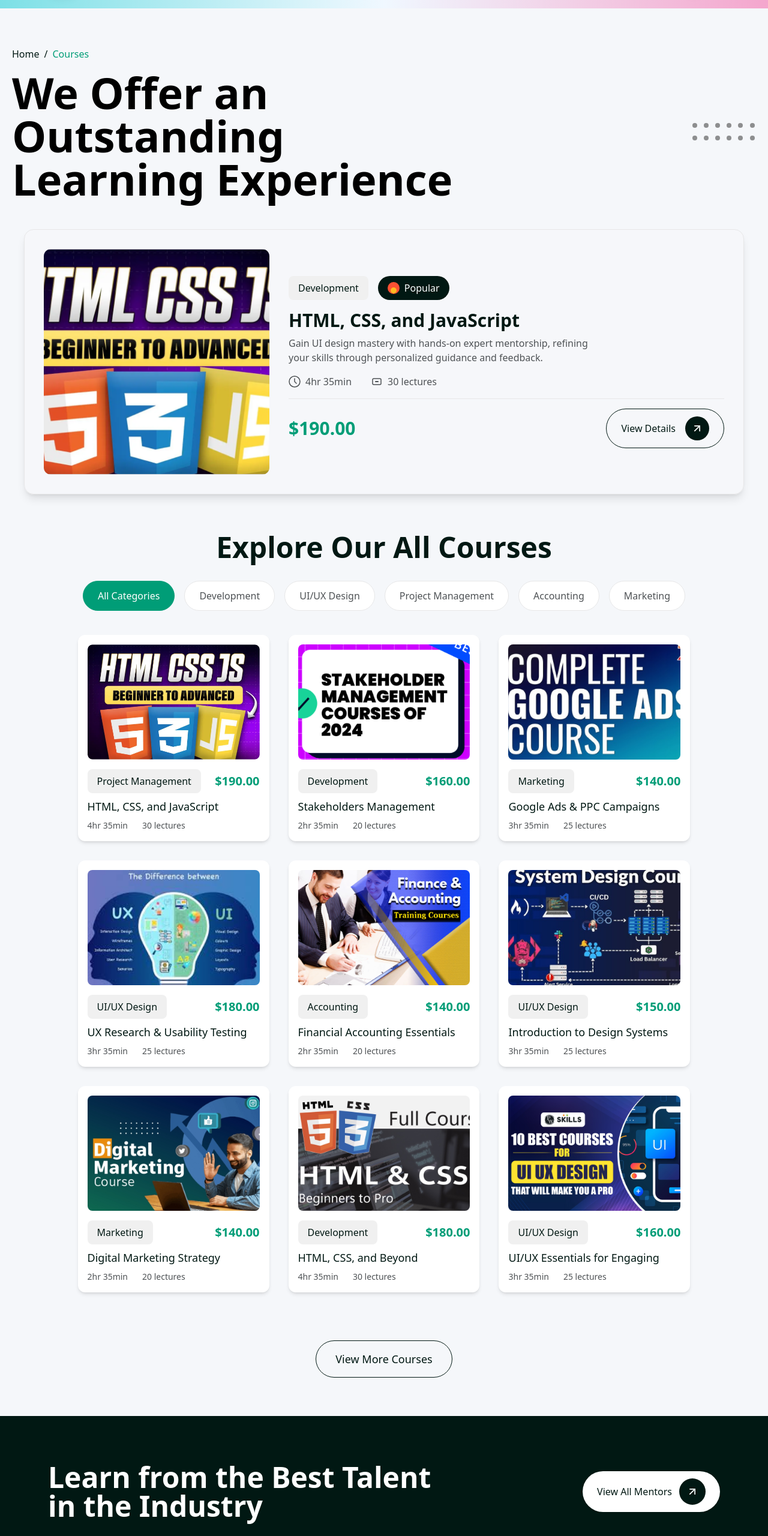
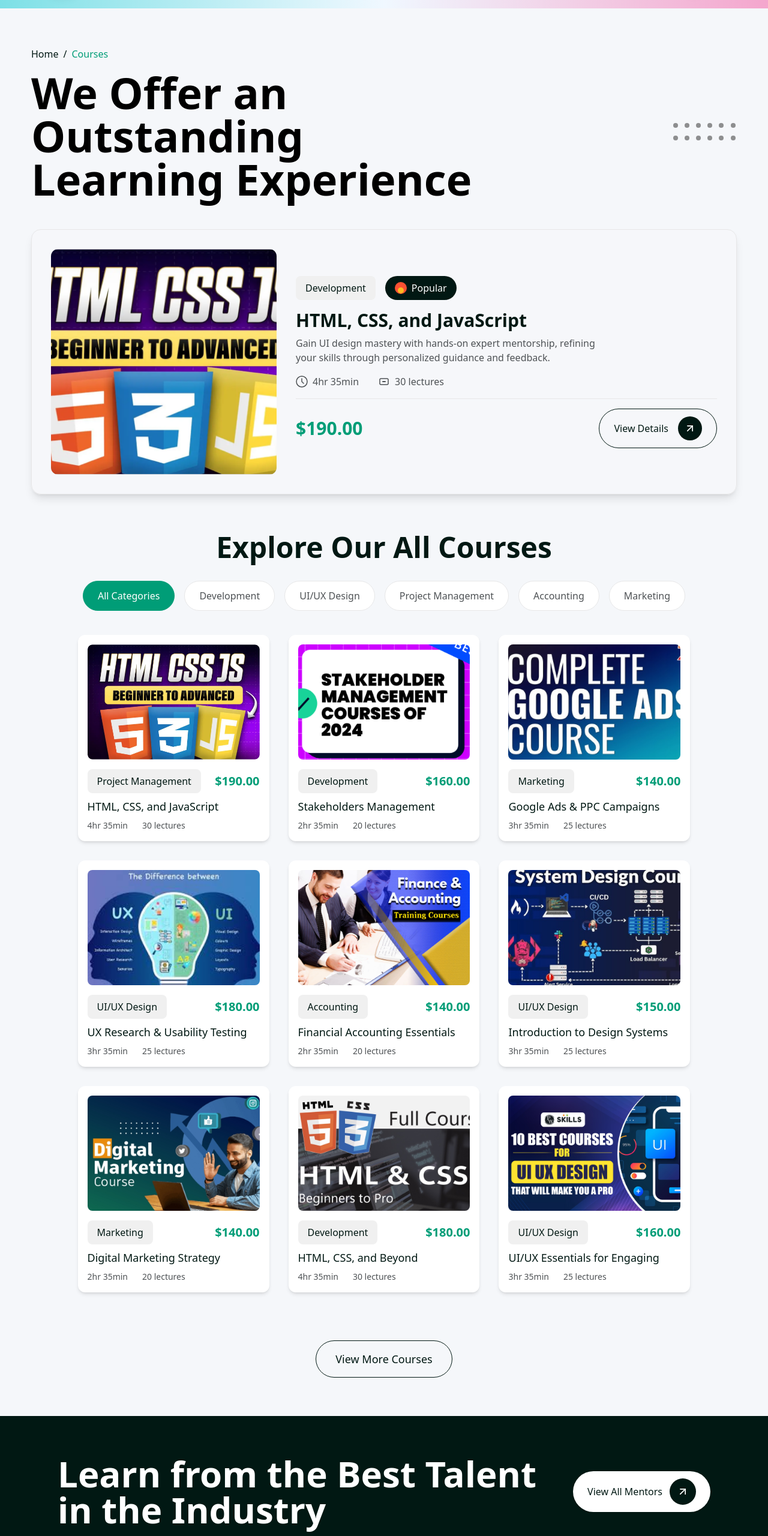
Before and after one commit to lakshanravindu21/online_learnig_system, a React (Create React App) app in the folder frontend/: page /courses in a window 1280 px wide. Shown: the part 86-2646 px from the top of the page at 60% size. Built offline with nearby package versions, Linux system fonts and the light colour scheme.

Commit message:
Refactor TeamSection component and update CourseSection layout for improved responsiveness and styling

```diff
--- a/frontend/src/components/teamsection.js
+++ /dev/null
@@ -1,81 +0,0 @@
-import React from "react";
-import { ArrowUpRight } from "lucide-react";
-import matthewRyanImg from "../assets/matthew-ryan.png";
-import danieljosephImg from "../assets/daniel-joseph.png";
-import jamesmichaelImg from "../assets/james-michael.png";
-import adambennettImg from "../assets/adam-bennett.png";
-const mentors = [
-  {
-    name: "Matthew Ryan",
-    role: "Product Designer",
-    img: matthewRyanImg,
-    bg: "bg-pink-200",
-  },
-  {
-    name: "Daniel Joseph",
-    role: "Software Engineer",
-    img: danieljosephImg,
-    bg: "bg-pink-100",
-  },
-  {
-    name: "Adam Bennett",
-    role: "Digital Marketer",
-    img: adambennettImg,
-    bg: "bg-yellow-100",
-  },
-  {
-    name: "James Michael",
-    role: "Digital Marketer",
-    img: jamesmichaelImg,
-    bg: "bg-orange-100",
-  },
-];
-
-export default function TeamSection() {
-  return (
-    <section className="w-full min-h-screen bg-[#011813] flex flex-col items-center justify-center py-16">
-      {/* Title and Button */}
-      <div className="flex w-full max-w-6xl justify-between items-center mb-12 px-4">
-        <h2 className="text-white font-outfit font-semibold text-4xl md:text-5xl leading-tight">
-          Learn from the Best Talent
-          <br />
-          in the Industry
-        </h2>
-        <a
-          href="#"
-          className="flex items-center bg-white rounded-full px-6 py-3 text-[#011813] font-outfit font-medium text-base shadow hover:scale-105 transition"
-        >
-          View All Mentors
-          <span className="ml-3 flex items-center justify-center w-11 h-11 bg-[#011813] rounded-full">
-            <ArrowUpRight className="w-5 h-5 text-white" />
-          </span>
-        </a>
-      </div>
-      {/* Mentor Cards */}
-      <div className="flex flex-row gap-8 w-full max-w-6xl justify-center">
-        {mentors.map((mentor) => (
-          <div
-            key={mentor.name}
-            className={`flex flex-col items-center justify-start ${mentor.bg} rounded-[1000px] w-72 h-[500px] pt-16 shadow-lg`}
-          >
-            <div className="w-40 h-40 rounded-full overflow-hidden mb-6 flex items-center justify-center">
-              <img
-                src={mentor.img}
-                alt={mentor.name}
-                className="object-cover w-full h-full"
-              />
-            </div>
-            <div className="text-center mt-2">
-              <h5 className="font-outfit font-semibold text-xl text-[#011813] mb-1">
-                {mentor.name}
-              </h5>
-              <p className="font-outfit font-normal text-base text-[#4E5255]">
-                {mentor.role}
-              </p>
-            </div>
-          </div>
-        ))}
-      </div>
-    </section>
-  );
-}
--- /dev/null
+++ b/frontend/src/components/teamsection.jsx
@@ -0,0 +1,81 @@
+import React from "react";
+import { ArrowUpRight } from "lucide-react";
+import matthewRyanImg from "../assets/matthew-ryan.png";
+import danieljosephImg from "../assets/daniel-joseph.png";
+import jamesmichaelImg from "../assets/james-michael.png";
+import adambennettImg from "../assets/adam-bennett.png";
+const mentors = [
+  {
+    name: "Matthew Ryan",
+    role: "Product Designer",
+    img: matthewRyanImg,
+    bg: "bg-pink-200",
+  },
+  {
+    name: "Daniel Joseph",
+    role: "Software Engineer",
+    img: danieljosephImg,
+    bg: "bg-pink-100",
+  },
+  {
+    name: "Adam Bennett",
+    role: "Digital Marketer",
+    img: adambennettImg,
+    bg: "bg-yellow-100",
+  },
+  {
+    name: "James Michael",
+    role: "Digital Marketer",
+    img: jamesmichaelImg,
+    bg: "bg-orange-100",
+  },
+];
+
+export default function TeamSection() {
+  return (
+  <section className="w-full min-h-screen bg-[#011813] flex flex-col items-center justify-center py-8 md:py-12 lg:py-16">
+      {/* Title and Button */}
+      <div className="flex flex-col md:flex-row w-full max-w-[95vw] xl:max-w-6xl justify-between items-start md:items-center mb-8 md:mb-12 px-2 sm:px-4 md:px-6 lg:px-8 gap-4 md:gap-0">
+        <h2 className="text-white font-outfit font-semibold text-2xl sm:text-3xl md:text-5xl lg:text-6xl leading-tight">
+          Learn from the Best Talent
+          <br />
+          in the Industry
+        </h2>
+        <button
+          type="button"
+          className="flex items-center bg-white rounded-full px-4 sm:px-6 py-2 sm:py-3 text-[#011813] font-outfit font-medium text-base shadow hover:scale-105 transition"
+        >
+          View All Mentors
+          <span className="ml-3 flex items-center justify-center w-11 h-11 bg-[#011813] rounded-full">
+            <ArrowUpRight className="w-5 h-5 text-white" />
+          </span>
+        </button>
+      </div>
+      {/* Mentor Cards */}
+  <div className="grid grid-cols-1 sm:grid-cols-2 lg:grid-cols-4 gap-6 md:gap-8 w-full max-w-[95vw] xl:max-w-6xl justify-center px-2 sm:px-4 md:px-6 lg:px-8">
+        {mentors.map((mentor) => (
+          <div
+            key={mentor.name}
+            className={`flex flex-col items-center justify-start ${mentor.bg} rounded-[1000px] w-full max-w-xs h-[400px] sm:h-[420px] md:h-[460px] lg:h-[500px] pt-10 sm:pt-12 md:pt-14 shadow-lg mx-auto`}
+          >
+            <div className="w-28 h-28 sm:w-32 sm:h-32 md:w-36 md:h-36 lg:w-40 lg:h-40 rounded-full overflow-hidden mb-4 sm:mb-6 flex items-center justify-center">
+              <img
+                src={mentor.img}
+                alt={mentor.name}
+                className="object-cover w-full h-full"
+              />
+            </div>
+            <div className="text-center mt-2">
+              <h5 className="font-outfit font-semibold text-lg sm:text-xl text-[#011813] mb-1">
+                {mentor.name}
+              </h5>
+              <p className="font-outfit font-normal text-base text-[#4E5255]">
+                {mentor.role}
+              </p>
+            </div>
+          </div>
+        ))}
+      </div>
+    </section>
+  );
+}
--- a/frontend/src/pages/course.jsx
+++ b/frontend/src/pages/course.jsx
@@ -15,9 +15,9 @@ export default function CourseSection() {
   return (
     <>
       <Header />
-      <section className="relative w-full min-h-screen bg-[#F5F7FA] flex flex-col items-center py-16">
+    <section className="relative w-full min-h-screen bg-[#F5F7FA] flex flex-col items-center py-8 md:py-12 lg:py-16">
       {/* Container */}
-      <div className="relative w-full max-w-[1240px] mx-auto">
+  <div className="relative w-full max-w-[95vw] xl:max-w-[1240px] mx-auto px-2 sm:px-4 md:px-6 lg:px-8">
         {/* Breadcrumb */}
         <div className="flex items-center mb-4 text-base font-outfit text-[#011813]">
           <span className="font-normal">Home</span>
@@ -25,12 +25,12 @@ export default function CourseSection() {
           <span className="font-normal text-[#009D77]">Courses</span>
         </div>
         {/* Section Title Block */}
-        <div className="flex items-center justify-between mb-12">
-          <h1 className="text-black font-outfit font-bold text-5xl md:text-7xl leading-tight max-w-3xl">
+  <div className="flex flex-col md:flex-row items-start md:items-center justify-between mb-8 md:mb-12 gap-4 md:gap-0">
+          <h1 className="text-black font-outfit font-bold text-2xl sm:text-3xl md:text-5xl lg:text-6xl xl:text-7xl leading-tight max-w-full md:max-w-3xl">
             We Offer an Outstanding<br />Learning Experience
           </h1>
           {/* Dot Image */}
-          <svg width="108" height="46" className="hidden md:block" viewBox="0 0 108 46" fill="none">
+           <svg width="108" height="46" className="hidden md:block" viewBox="0 0 108 46" fill="none">
             {[0, 19, 38, 57, 76, 96].map((x) =>
               [0, 21, 45].map((y) => (
                 <circle key={`${x}-${y}`} cx={x + 6} cy={y + 6} r="4" fill="#8D8E8F" />
@@ -39,14 +39,14 @@ export default function CourseSection() {
           </svg>
         </div>
         {/* Course Card */}
-        <div className="relative w-full max-w-[1200px] mx-auto bg-white/5 border border-[#E7E7E8] rounded-2xl flex flex-row items-center p-8 gap-8 shadow-lg">
+  <div className="relative w-full max-w-full xl:max-w-[1200px] mx-auto bg-white/5 border border-[#E7E7E8] rounded-2xl flex flex-col md:flex-row items-center p-4 sm:p-6 md:p-8 gap-6 md:gap-8 shadow-lg">
           {/* Image Wrapper */}
-          <div className="w-[376px] h-[376px] rounded-xl overflow-hidden flex-shrink-0 relative bg-black/10">
+          <div className="w-full h-56 sm:h-72 md:w-[300px] md:h-[300px] lg:w-[376px] lg:h-[376px] rounded-xl overflow-hidden flex-shrink-0 relative bg-black/10 mb-4 md:mb-0">
            <img src={htmlCssJsImg} alt="HTML CSS JS Course" className="w-full h-full object-cover" />
 
           </div>
           {/* Card Body */}
-          <div className="flex-1 flex flex-col justify-between h-full py-2">
+          <div className="flex-1 flex flex-col justify-between h-full py-2 min-w-0">
             {/* Badge Block */}
             <div className="flex items-center gap-4 mb-4">
               <span className="bg-[#F0F0F0] text-[#011813] font-outfit font-medium px-4 py-2 rounded-lg text-base">
@@ -112,12 +112,12 @@ export default function CourseSection() {
         </div>
       </div>
       {/* Course Cards Grid Section */}
-      <div className="w-full flex flex-col items-center mt-16">
+  <div className="w-full flex flex-col items-center mt-8 md:mt-12 lg:mt-16">
         <h2 className="font-outfit font-semibold text-4xl md:text-5xl text-[#011813] text-center mb-8">
           Explore Our All Courses
         </h2>
         {/* Category Tabs */}
-        <div className="flex flex-wrap gap-4 justify-center mb-10">
+  <div className="flex flex-wrap gap-2 sm:gap-3 md:gap-4 justify-center mb-6 md:mb-10">
           <button className="flex items-center bg-[#009D77] text-white font-outfit font-medium px-6 py-3 rounded-full border border-[#009D77]">
             All Categories
           </button>
@@ -138,9 +138,9 @@ export default function CourseSection() {
           </button>
         </div>
         {/* Cards Grid */}
-        <div className="grid grid-cols-1 md:grid-cols-3 gap-8 max-w-[1200px] mx-auto mb-12">
+  <div className="grid grid-cols-1 sm:grid-cols-2 lg:grid-cols-3 gap-6 md:gap-8 max-w-full xl:max-w-[1200px] mx-auto mb-8 md:mb-12">
           {/* Card 1 */}
-          <div className="bg-white rounded-xl shadow-md p-4 flex flex-col">
+          <div className="bg-white rounded-xl shadow-md p-3 sm:p-4 flex flex-col">
            <img src={htmlCssJsImg} alt="HTML CSS JS Course" className="w-full h-48 object-cover rounded-lg mb-4" />
             <div className="flex items-center justify-between mb-2">
               <span className="px-4 py-2 rounded-lg text-base font-outfit font-medium bg-[#F0F0F0] text-[#011813]">Project Management</span>
```
